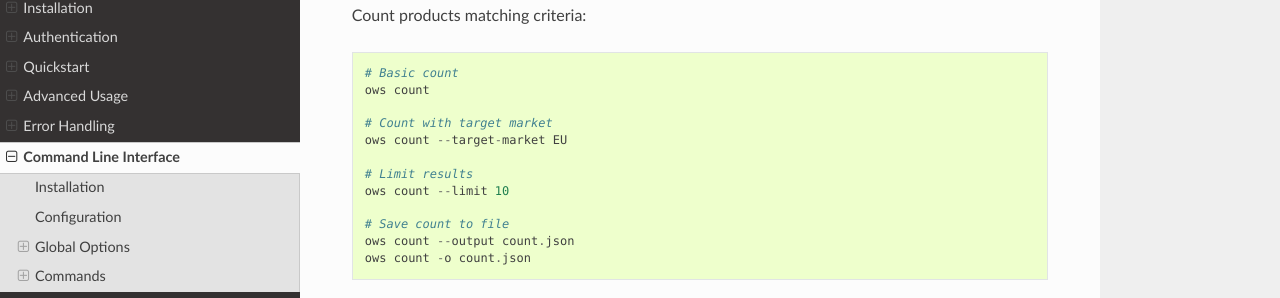
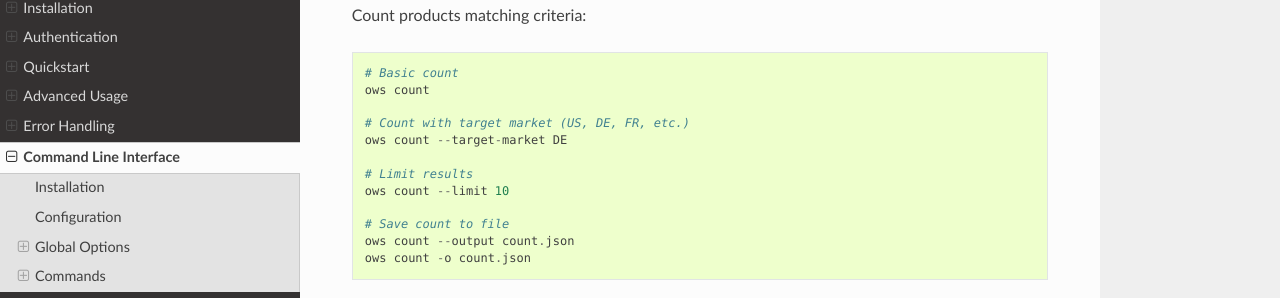
Before and after one commit to mcgarrah/oneworldsync_python, a Sphinx documentation site: the page built from docs/user/cli.rst, in a window 1280 px wide and 900 px high, scrolled down 1551 px. Shown: the part 144-442 px from the top of the window. Built offline with Sphinx 7.4.7 and the Read the Docs theme 3.1.0, drawn with Linux system fonts in a browser that asks for light colours.

Commit message:
Fix the target-market examples to use real market values. EU is not a valid value.

```diff
--- a/docs/user/cli.rst
+++ b/docs/user/cli.rst
@@ -77,8 +77,8 @@ Count products matching criteria::
     # Basic count
     ows count
 
-    # Count with target market
-    ows count --target-market EU
+    # Count with target market (US, DE, FR, etc.)
+    ows count --target-market DE
 
     # Limit results
     ows count --limit 10
--- a/docs/user/quickstart.rst
+++ b/docs/user/quickstart.rst
@@ -19,7 +19,7 @@ The package includes a command-line tool called ``ows`` that provides quick acce
 
    # Count products
    ows count
-   ows count --target-market EU
+   ows count --target-market DE
 
    # Get product hierarchies
    ows hierarchy --gtin 12345678901234
```
